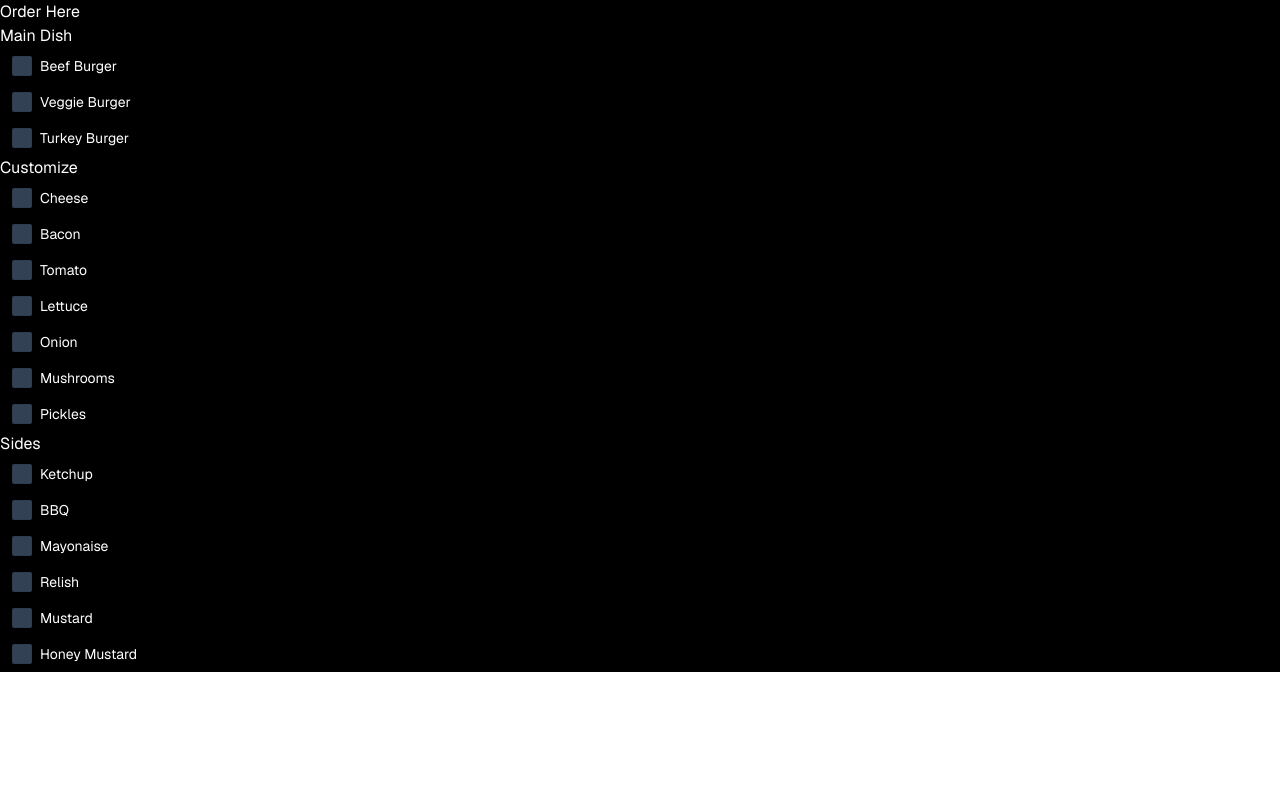
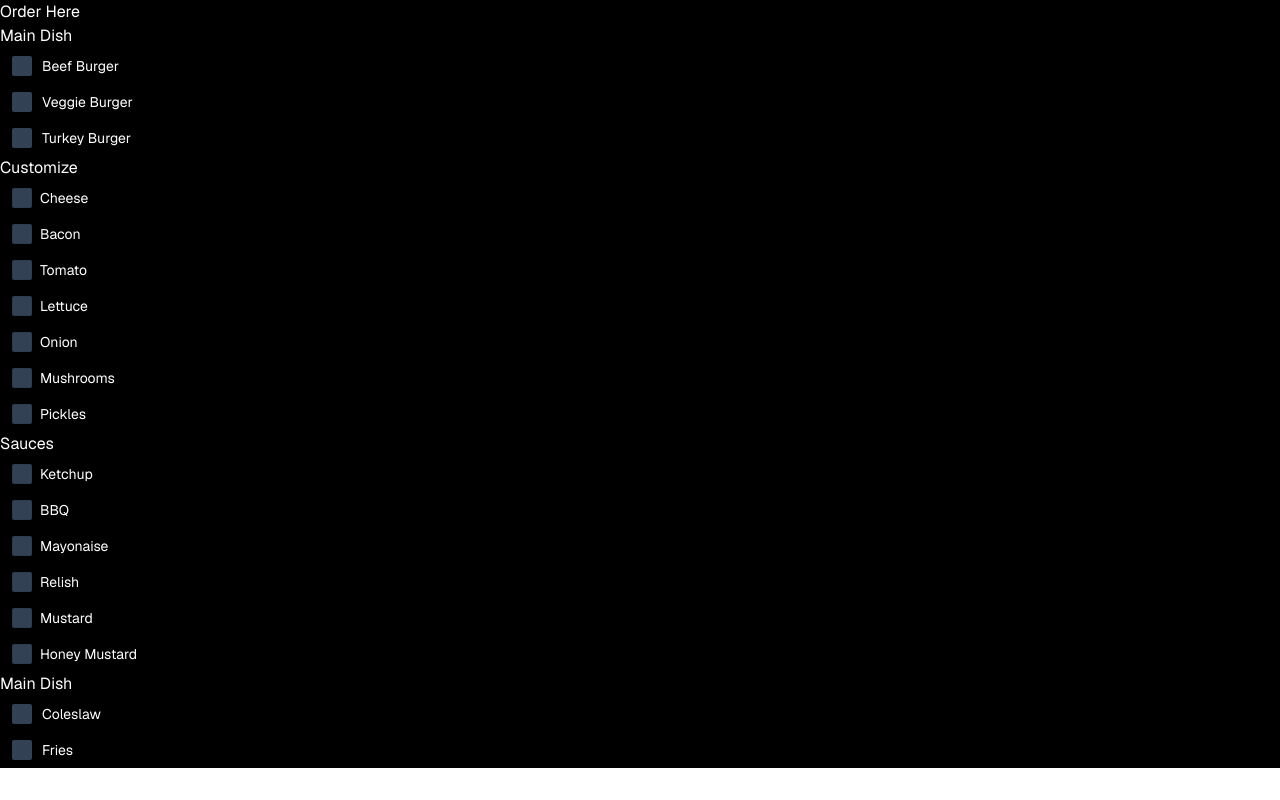
Before and after one commit to prestonButton/my_bbq, a Next.js app: page /order in a window 1280 px wide. Built offline with nearby package versions, Linux system fonts and the light colour scheme.

Commit message:
style radio buttons like checkboxes

```diff
--- a/app/globals.css
+++ b/app/globals.css
@@ -9,3 +9,51 @@
 .label {
   @apply flex select-none items-start justify-start p-2
 }
+
+/* Hide the default radio button */
+.custom-checkbox input[type="radio"] {
+  display: none;
+}
+
+/* Create a new checkbox style */
+.custom-checkbox .checkmark {
+  position: relative;
+  display: inline-block;
+  width: 20px;
+  height: 20px;
+  margin-right: 10px;
+  background-color: #334155;
+  border-radius: 2px;
+}
+
+/* Style for when the radio is selected */
+.custom-checkbox input[type="radio"]:checked ~ .checkmark {
+  background-color: #b0b0b0;
+}
+
+
+
+
+
+/* Create a checkmark indicator (hidden when not checked) */
+.custom-checkbox .checkmark:after {
+  content: "";
+  position: absolute;
+  display: none;
+}
+
+/* Show the checkmark when checked */
+.custom-checkbox input[type="radio"]:checked ~ .checkmark:after {
+  display: block;
+}
+
+/* Style the checkmark */
+.custom-checkbox .checkmark:after {
+  left: 7px;
+  top: 3px;
+  width: 6px;
+  height: 12px;
+  border: solid #334155;
+  border-width: 0 3px 3px 0;
+  transform: rotate(45deg);
+}
--- a/app/order/page.tsx
+++ b/app/order/page.tsx
@@ -3,6 +3,11 @@ import React from 'react';
 
 interface CheckboxProps {
   label: string;
+}
+
+interface RadioButtonProps {
+  label: string;
+  name: string;
 }
 
 const Checkbox: React.FC<CheckboxProps> = ({ label }) => {
@@ -16,6 +21,18 @@ const Checkbox: React.FC<CheckboxProps> = ({ label }) => {
   );
 };
 
+const RadioButton: React.FC<RadioButtonProps> = ({ label, name }) => {
+  return (
+    <div className="form-control">
+      <label className="custom-checkbox flex items-left cursor-pointer mx-3 my-2">
+        <input type="radio" className="hidden" name={name} />
+        <span className="checkmark"></span>
+        <span className="label-text text-white">{label}</span>
+      </label>
+    </div>
+  );
+};
+
 const Order = () => {
   return (
     <div className='flex items-left justify-left'>
@@ -23,9 +40,9 @@ const Order = () => {
         <h1>Order Here</h1>
         <div>
           <h2>Main Dish</h2>
-          <Checkbox label='Beef Burger' />
-          <Checkbox label="Veggie Burger" />
-          <Checkbox label='Turkey Burger' />
+          <RadioButton label='Beef Burger' name="mainDish" />
+          <RadioButton label="Veggie Burger" name="mainDish" />
+          <RadioButton label='Turkey Burger' name="mainDish" />
         </div>
         <div>
           <h2>Customize</h2>
@@ -38,7 +55,7 @@ const Order = () => {
           <Checkbox label='Pickles' />
         </div>
         <div>
-          <h2>Sides</h2>
+          <h2>Sauces</h2>
           <Checkbox label='Ketchup' />
           <Checkbox label='BBQ' />
           <Checkbox label='Mayonaise' />
@@ -46,6 +63,11 @@ const Order = () => {
           <Checkbox label='Mustard' />
           <Checkbox label='Honey Mustard' />
         </div>
+        <div>
+          <h2>Main Dish</h2>
+          <RadioButton label='Coleslaw' name="side" />
+          <RadioButton label="Fries" name="side" />
+        </div>
       </div>
     </div>
   );
```
